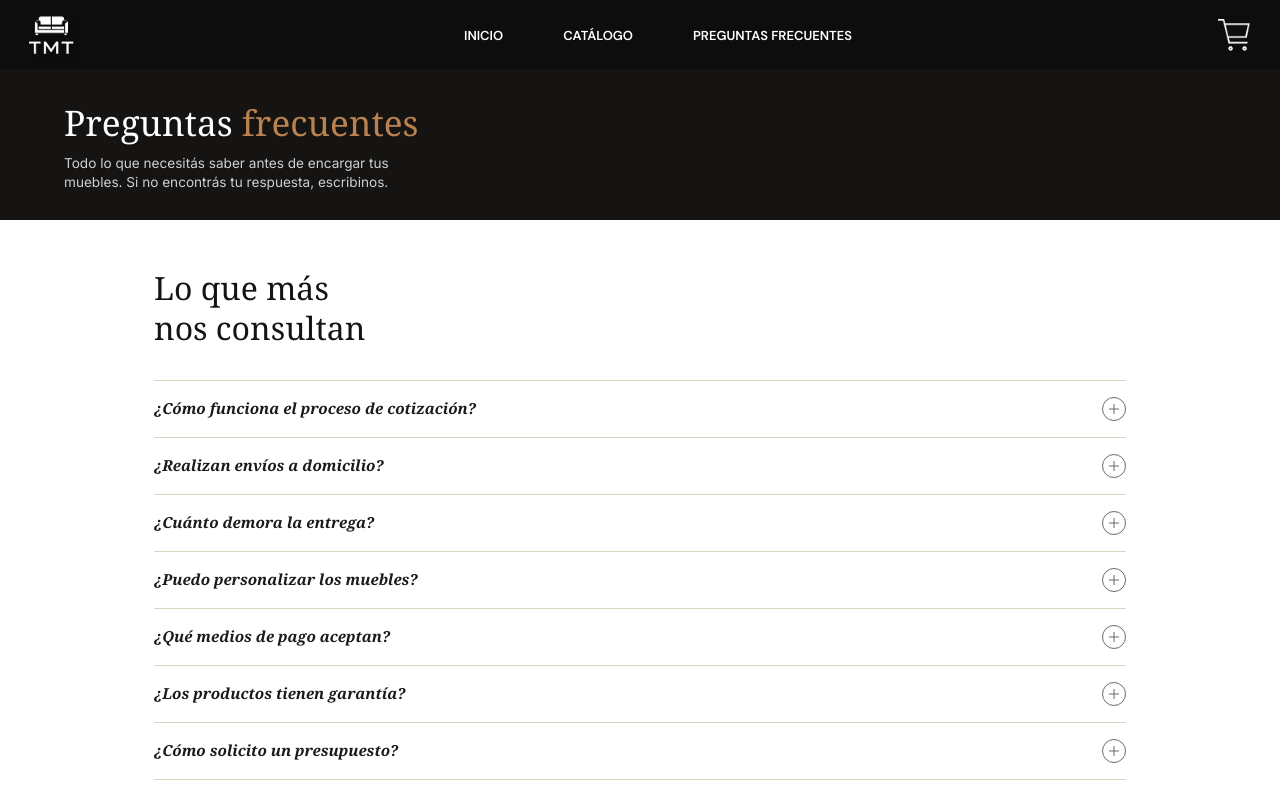
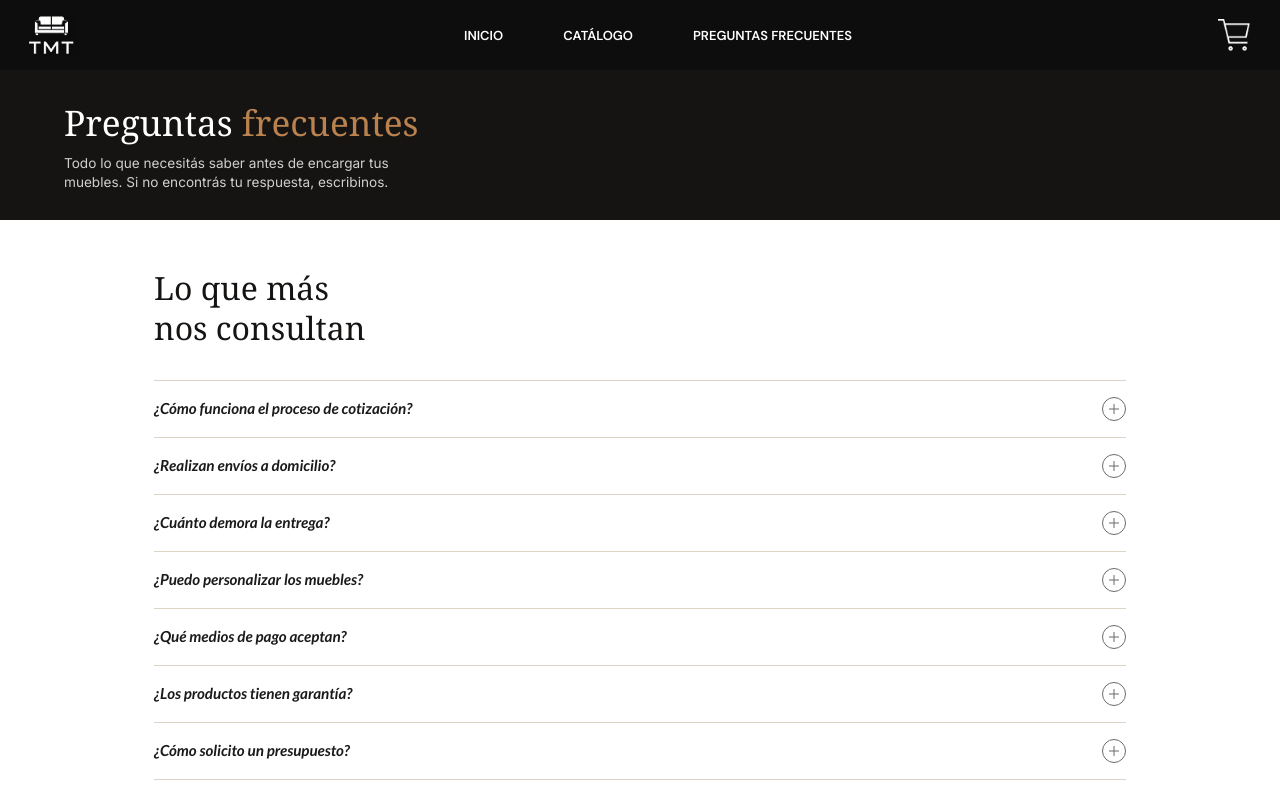
Before and after one commit to Gumm1014/Grupo-Echo-TMT, a React (Vite) app: page /preguntasfrecuentes in a window 1280 px wide. Shown: the top 794 px of the page. Built offline with nearby package versions, Linux system fonts and the light colour scheme; a web font is replaced by a local one.

Commit message:
se cambio el estilo de la letra en preguntas frecuentes y se corregio los link en el header

```diff
--- a/src/App.css
+++ b/src/App.css
@@ -1,7 +1,7 @@
 @import url('https://fonts.googleapis.com/css2?family=DM+Sans:ital,opsz,wght@0,9..40,100..1000;1,9..40,100..1000&display=swap');
 @import url('https://fonts.googleapis.com/css2?family=Inria+Serif:ital,wght@0,300;0,400;0,700;1,300;1,400;1,700&display=swap');
 @import url('https://fonts.googleapis.com/css2?family=Playfair+Display+SC:ital,wght@0,400;0,700;0,900;1,400;1,700;1,900&family=Playfair:ital,opsz,wght@0,5..1200,300..900;1,5..1200,300..900&display=swap');
-
+@import url('https://fonts.googleapis.com/css2?family=Lato:ital,wght@0,100;0,300;0,400;0,700;0,900;1,100;1,300;1,400;1,700;1,900&display=swap');
 @import url("https://fonts.googleapis.com/css2?family=Playfair+Display:wght@600;700&family=Inter:wght@400;500;600;700&display=swap");
 
 :root {
--- a/src/components/Header/Header.jsx
+++ b/src/components/Header/Header.jsx
@@ -34,22 +34,35 @@
 
                 <nav>
                     <ul className="mobile-menu__list">
+                        <Link className="link_nav" href="/home">
                             <li className="mobile-menu__item">
                                 <img src="./casita.png" alt="" className="mobile-menu__icon" />
                                 <span>HOME</span>
                             </li>
+                        </Link>
+                        <Link className="link_nav" href="/catalogo">
                             <li className="mobile-menu__item">
                                 <img src="./mueblecito.png" alt="" className="mobile-menu__icon" />
                                 <span>CATALOGO</span>
                             </li>
+                        </Link>
+                        <Link className="link_nav" href="/preguntasfrecuentes">
                             <li className="mobile-menu__item">
                                 <img src="./pregunta-frec.png" alt="" className="mobile-menu__icon" />
                                 <span>PREGUNTAS FRECUENTES</span>
                             </li>
+                        </Link>
+
+                        <Link className="link_nav" href="/carrito">
                             <li className="mobile-menu__item">
                                 <img src="./carrito-header.png" alt="" className="mobile-menu__icon" />
                                 <span>CARRITO</span>
                             </li>
+                        </Link>
+
+
+
+
                     </ul>
                 </nav>
             </div>
--- a/src/pages/preguntasfrecuentes/preguntasfrecuentes.css
+++ b/src/pages/preguntasfrecuentes/preguntasfrecuentes.css
@@ -81,7 +81,7 @@
 }
 
 .pfreq-item span {
-    font-family: "Georgia", "Times New Roman", serif;
+    font-family: "Lato", sans-serif;
     font-size: 0.95rem;
     font-style: italic;
     font-weight: 700;
```
Lines whose indentation alone changed are shown as unchanged.
